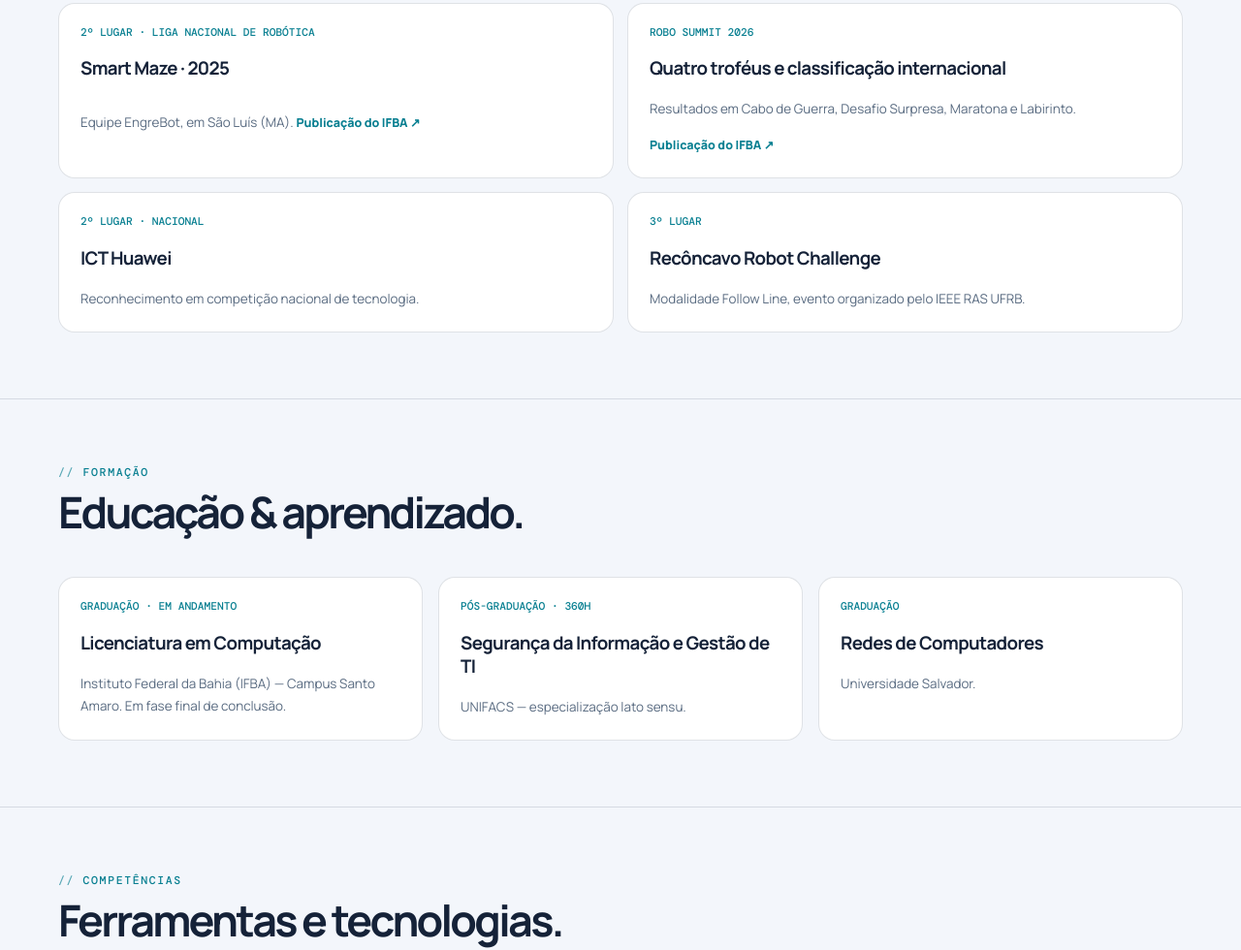
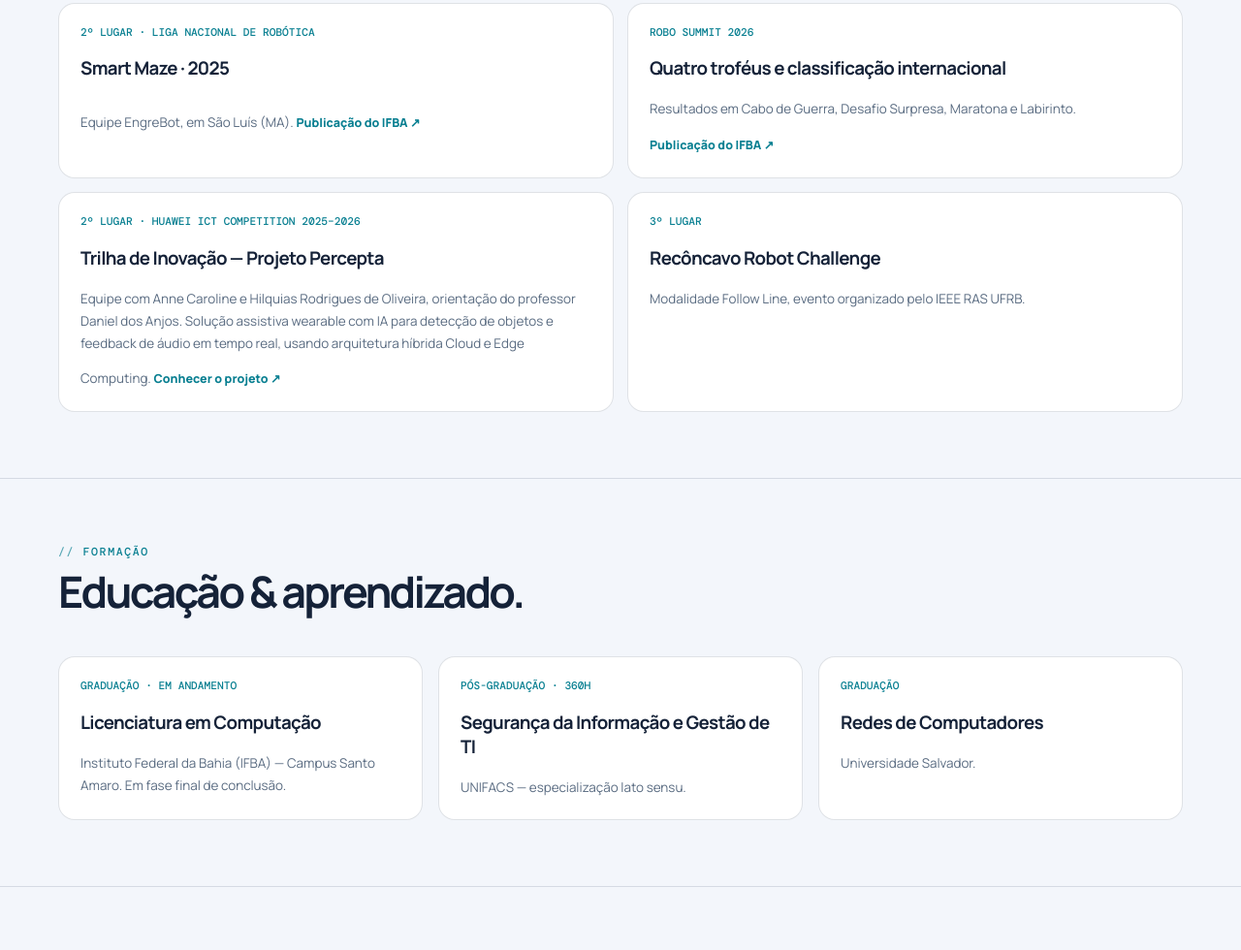
Before and after one commit to Ivanjuniior/ivan-junior-links, a plain HTML site: page trajetoria.html in a window 1280 px wide. Shown: the part 1290-2270 px from the top of the page at 97% size. Drawn offline with nearby package versions, Linux system fonts and the light colour scheme.

Commit message:
feat: detail Huawei Percepta achievement

```diff
--- a/trajetoria.html
+++ b/trajetoria.html
@@ -6,7 +6,7 @@
 <article class="panel"><div class="date">1º LUGAR · ERBASE 2026</div><h3>Seguidor de Linha · Categoria Pro</h3><p>Equipe Origins Lab Robot, representando o IFBA Santo Amaro. <a class="more" href="https://portal.ifba.edu.br/santo-amaro/noticias-2026/a-equipe-origins-lab-robot-representa-o-ifba-santo-amaro-e-conquista-1o-lugar-na-competicao-de-seguidor-de-linha-na-categoria-pro-da-erbase-2026" target="_blank" rel="noopener">Publicação do IFBA ↗</a></p></article>
 <article class="panel"><div class="date">2º LUGAR · LIGA NACIONAL DE ROBÓTICA</div><h3>Smart Maze · 2025</h3><p>Equipe EngreBot, em São Luís (MA). <a class="more" href="https://portal.ifba.edu.br/dgcom/defeso-eleitoral/noticiasdefeso2026/estudantes-do-campus-santo-amaro-conquistam-segundo-lugar-na-liga-nacional-de-robotica" target="_blank" rel="noopener">Publicação do IFBA ↗</a></p></article>
 <article class="panel"><div class="date">ROBO SUMMIT 2026</div><h3>Quatro troféus e classificação internacional</h3><p>Resultados em Cabo de Guerra, Desafio Surpresa, Maratona e Labirinto. <a class="more" href="https://portal.ifba.edu.br/santo-amaro/noticias-2026/equipe-origins-lab-robot-participou-da-etapa-nacional-do-robosummit-e-garante-classificacao-para-a-etapa-internacional-na-grecia-e-malasia" target="_blank" rel="noopener">Publicação do IFBA ↗</a></p></article>
-<article class="panel"><div class="date">2º LUGAR · NACIONAL</div><h3>ICT Huawei</h3><p>Reconhecimento em competição nacional de tecnologia.</p></article>
+<article class="panel"><div class="date">2º LUGAR · HUAWEI ICT COMPETITION 2025–2026</div><h3>Trilha de Inovação — Projeto Percepta</h3><p>Equipe com Anne Caroline e Hilquias Rodrigues de Oliveira, orientação do professor Daniel dos Anjos. Solução assistiva wearable com IA para detecção de objetos e feedback de áudio em tempo real, usando arquitetura híbrida Cloud e Edge Computing. <a class="more" href="/projetos/percepta.html">Conhecer o projeto ↗</a></p></article>
 <article class="panel"><div class="date">3º LUGAR</div><h3>Recôncavo Robot Challenge</h3><p>Modalidade Follow Line, evento organizado pelo IEEE RAS UFRB.</p></article>
 </div></div></section>
 <section class="section"><div class="wrap"><div class="section-head"><div><div class="eyebrow">Formação</div><h2>Educação & aprendizado.</h2></div></div><div class="grid">
```
